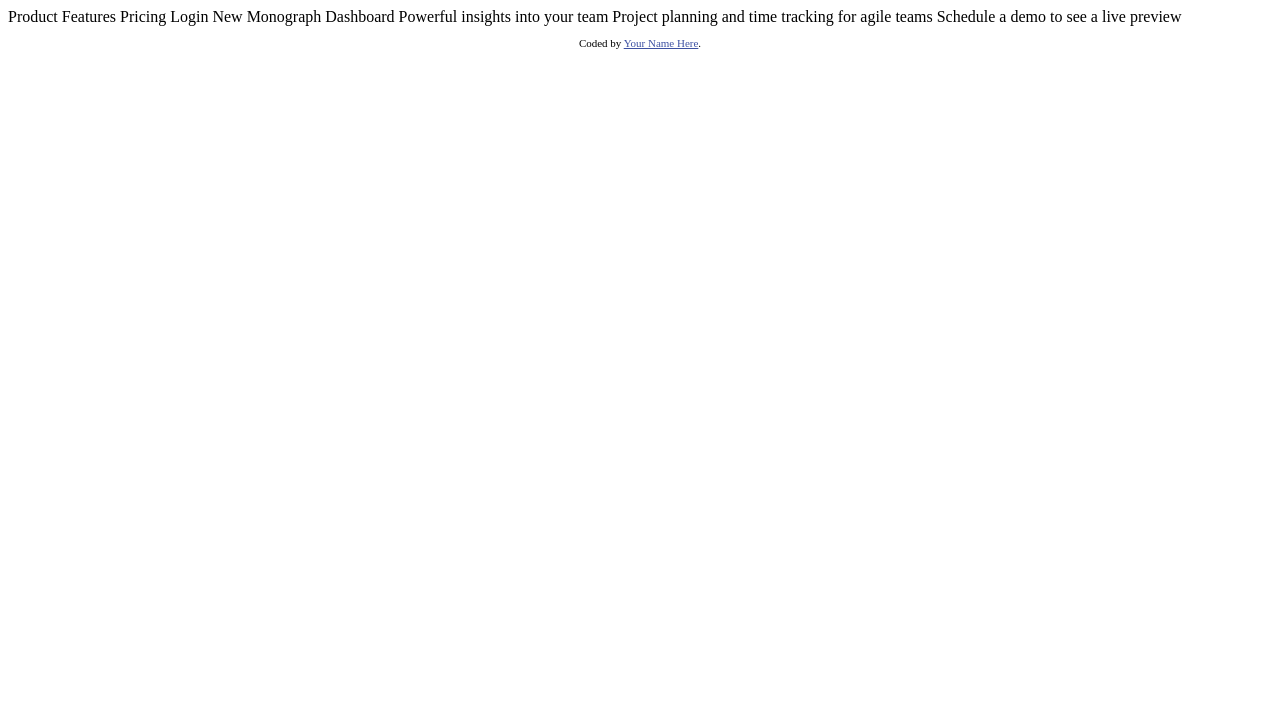
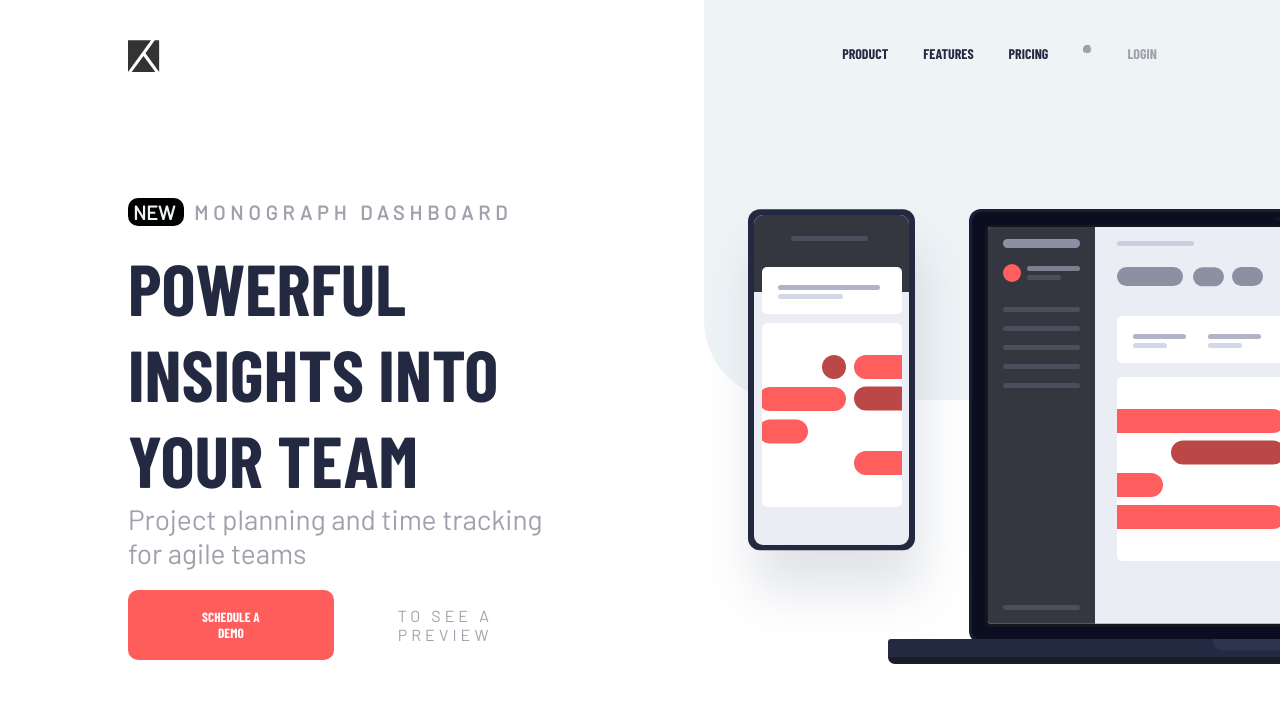
Before and after one commit to umeima/c2n3-reenf, a website: page index.html in a window 1280 px wide. Drawn offline with nearby package versions, Linux system fonts and the light colour scheme.

Commit message:
version desktop
version desktop done

```diff
--- a/index.html
+++ b/index.html
@@ -3,6 +3,12 @@
   <head>
     <meta charset="UTF-8" />
     <meta name="viewport" content="width=device-width, initial-scale=1.0" />
+    <link href="https://fonts.googleapis.com/css?family=Barlow+Condensed:400,700&display=swap" rel="stylesheet">
+    <link href="https://fonts.googleapis.com/css?family=Barlow|Barlow+Condensed:400,700&display=swap" rel="stylesheet">
+    <link href="https://use.fontawesome.com/releases/v5.6.1/css/all.css" rel="stylesheet">
+
+    <link rel="stylesheet" href="css/style.css">
+
     <!-- displays site properly based on user's device -->
 
     <link
@@ -26,12 +32,53 @@
     </style>
   </head>
   <body>
-    Product Features Pricing Login New Monograph Dashboard Powerful insights
-    into your team Project planning and time tracking for agile teams Schedule a
-    demo to see a live preview
+    <header>
+      <div class="head">
 
-    <footer>
-      <p class="attribution">Coded by <a href="#">Your Name Here</a>.</p>
-    </footer>
-  </body>
+            <div class="logo"><img src="images/logo.svg"></div>
+            <div class="navbar">
+
+              <img class="navbar__ham" src="images/icon-hamburger.svg">
+
+              <ul class="navbar__menu">
+
+                  <li><a  class="navbar__menu--on"  id="color1" href="#">Product </a></li>
+                  <li> Features</li>
+                  <li> Pricing </li>
+                  <li><hr> </li>
+                  <li ><a class="navbar__menu--on " id="color" href="#">Login</a> </li>
+            </ul>
+            </div>
+
+      </div>
+    </header>
+    <section>
+      <div class="contai">
+
+
+              <div class="texte">
+
+                <div class="text__titre">
+                  <h1> <span class="text__titre--text">New </span>
+                    <span class="text__titre--text2">Monograph Dashboard</span> </h1>
+                </div>
+                <div class="text__contain">
+                <h2 class="text__contain--para1">Powerful insights into your team</h2>
+                <p class="text__contain--para2">Project planning and time tracking <br>for agile teams </p>
+                </div>
+
+                <div class="text__button">
+                  <button class="text__button--bot"><a href="#">
+                  Schedule a demo </a>
+                </button>
+
+                 <p class="tit" > to see a preview </p>
+                </div>
+              </div>
+              <div class="image"><img src="images/illustration-devices.svg"></div>
+      </div>
+
+    </section>
+
+
 </html>
--- /dev/null
+++ b/sass/style.scss
@@ -0,0 +1,225 @@
+$mycolored:hsl(0, 100%, 68%);
+$myVeryDarkBlue: hsl(230, 11%, 40%);
+$GrayishBlue: hsl(231, 7%, 65%);
+$LightGrayishBlu :hsl(207, 33%, 95%);
+$VeryDarkBlue: hsl(230, 29%, 20%);
+$sizefon :18px;
+
+* {
+    padding: 0;
+    margin: 0;
+
+
+}
+
+    body {
+        width: 80%;
+        margin: 0 auto;
+        font-family: 'Barlow Condensed', ;
+        font-family: 'Barlow', ;
+
+            header {
+                .head {
+
+                    width: 100%;
+                    height: 60vh;
+                    position: fixed;
+                    top: 0;
+                    right: 0;
+                    .logo{
+                        float:left;
+                        padding-top: 40px;
+                        display: block;
+                        padding-left: 10%;
+
+                    }
+                    .navbar {
+                        .navbar__ham {
+                            display: none;
+
+                        }
+
+                        text-align: center;
+                        float: right;
+                        width: 45%;
+                        height: 50vh;
+                        background-color: $LightGrayishBlu;
+                        border-bottom-left-radius: 80px 80px;
+
+                        .navbar__menu{
+
+                            color: $VeryDarkBlue;
+                            font-size: $sizefon - 4;
+                            list-style-type: none;
+                            padding-top: 40px;
+                            font-weight: 700;
+                            font-family:'Barlow Condensed' ;
+                            text-transform: uppercase;
+                            display: flex;
+
+
+
+                            li {
+
+                                padding: 5px 10px;
+                                margin-left:15px;
+
+                                    i {
+                                        color:$GrayishBlue;
+                                        font-size: 10px;
+                                    }
+
+
+                                a {
+                                    text-decoration:none ;
+
+
+
+
+
+
+
+
+                                }
+                                #color1{
+                                    color: $VeryDarkBlue;
+                                }
+                                #color {
+
+                                    color:$GrayishBlue;
+
+                                         }
+                                .navbar__menu--on{
+
+                                    &:hover {
+                                        text-decoration: underline;
+                                    }
+
+
+
+                                }
+
+                            }
+                            hr {
+                                width: 7px;
+                                height: 7px;
+                                background-color:$GrayishBlue;
+                                border-radius: 6px;
+                            }
+
+                        }
+                         }
+                    }
+            }
+            section {
+                .contai{
+
+                   position: fixed;
+                   top: 25%;
+                   right: 0;
+                   left: 0;
+                   width: 100%;
+                   height: auto;
+                    display: flex;
+                    flex-direction: row;
+
+                    .image {
+                        width: 50%;
+                        display: block;
+                        img{
+                            padding-left: 10%;
+                        }
+                    }
+                            }
+                    .texte {
+                        display: block;
+                        width: 50%;
+                        padding-left: 10%;
+
+
+
+
+                        .text__titre{
+
+                            text-transform: uppercase;
+                            font-size: $sizefon - 5;
+                            .text__titre--text {
+                                background-color: black;
+                                color:$LightGrayishBlu;
+                                border-radius: 10px;
+                                padding: 2px 5px;
+                                margin-right: 10px;
+                            }
+                            .text__titre--text2 {
+                                color:$GrayishBlue ;
+                                letter-spacing: 5px;
+                            }
+                        }
+                        .text__contain{
+                            padding-top: 20px;
+                            .text__contain--para1{
+                            font-size:$sizefon*4 ;
+                            text-transform: uppercase;
+                            font-weight: 700;
+                            font-family:'Barlow Condensed' ;
+                            color: $VeryDarkBlue;
+                            }
+                            .text__contain--para2 {
+                                font-size: $sizefon +10;
+                                color:$GrayishBlue ;
+
+                            }
+
+                        }
+                        .text__button {
+                                text-transform: uppercase;
+                                padding-top: 20px;
+
+
+                                display: flex;
+                                flex-direction: row;
+
+                            .text__button--bot {
+
+                                text-transform: uppercase;
+                                padding: 16px 64px;
+                                background-color:$mycolored ;
+                                border-radius:  10px;
+                                border: none;
+                                color: white;
+                                font-family:'Barlow Condensed' ;
+                                font-weight: 700;
+                                &:hover {
+                                    background-color:hsla(0, 100%, 68%, 0.568);
+                                }
+                                & a {
+                                    text-decoration: none;
+                                    color: white;
+
+                                }
+                            }
+                            p {
+                                padding: 16px 64px;
+                                color:$GrayishBlue ;
+
+                            }
+
+                        }
+
+                    }
+
+                }
+
+            }
+
+            .navbar__menu {
+justify-content: center;
+
+
+            }
+
+            .tit {
+letter-spacing: 4px;
+
+
+            }
```
Also changed, not shown: package.json (added, +21 -0 lines), css/style.css (added), style.css (added), 1 other file.
